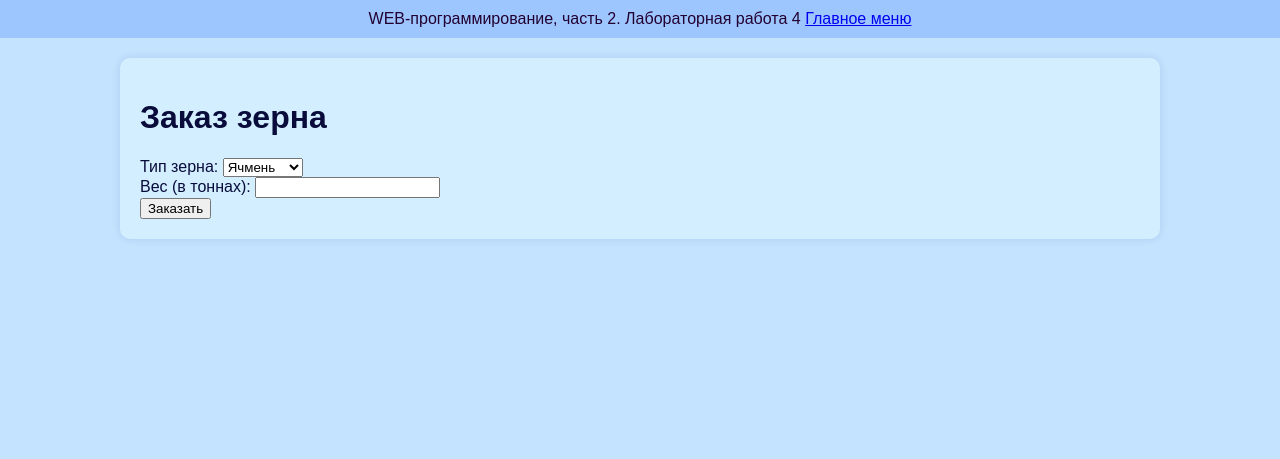
After one commit to krepuk/web-programming-labs-2, a Flask app: page /lab4/grain_order in a window 1280 px wide. The commit adds this page. Shown: the top 459 px of the page. Run offline with Flask 3, Linux system fonts and the light colour scheme.

Commit message:
заказ зерна

```diff
--- a/lab4.py
+++ b/lab4.py
@@ -170,7 +170,7 @@ def fridge():
             snowflakes = ''
         else:
             temperature = float(temperature)
-            snowflakes = ''  # Инициализация переменной snowflakes
+            snowflakes = ''
             if temperature < -12:
                 message = 'Не удалось установить температуру — слишком низкое значение'
             elif temperature > -1:
@@ -190,3 +190,51 @@ def fridge():
         return render_template('/lab4/fridge.html', message=message, snowflakes=snowflakes)
 
     return render_template('/lab4/fridge.html')
+
+
+@lab4.route('/lab4/grain_order', methods=['GET', 'POST'])
+def grain_order():
+    if request.method == 'POST':
+        grain_type = request.form.get('grain_type')
+        weight = request.form.get('weight')
+
+        if not weight:
+            error = 'Ошибка: не указан вес'
+            return render_template('/lab4/grain_order.html', error=error)
+
+        weight = float(weight)
+
+        if weight <= 0:
+            error = 'Ошибка: вес должен быть больше 0'
+            return render_template('/lab4/grain_order.html', error=error)
+
+        if weight > 500:
+            error = 'Ошибка: такого объёма сейчас нет в наличии'
+            return render_template('/lab4/grain_order.html', error=error)
+
+        prices = {
+            'ячмень': 12345,
+            'овёс': 8522,
+            'пшеница': 8722,
+            'рожь': 14111
+        }
+
+        price_per_ton = prices.get(grain_type)
+
+        if not price_per_ton:
+            error = 'Ошибка: неверный тип зерна'
+            return render_template('/lab4/grain_order.html', error=error)
+
+        total_cost = price_per_ton * weight
+
+        if weight > 50:
+            discount = total_cost * 0.1
+            total_cost -= discount
+            discount_message = f'Применена скидка за большой объём: {discount} руб'
+        else:
+            discount_message = ''
+
+        message = f'Заказ успешно сформирован. Вы заказали {grain_type}. Вес: {weight} т. Сумма к оплате: {total_cost} руб'
+        return render_template('/lab4/grain_order.html', message=message, discount_message=discount_message)
+
+    return render_template('/lab4/grain_order.html')
--- /dev/null
+++ b/templates/lab4/grain_order.html
@@ -0,0 +1,36 @@
+{% extends "base.html" %}
+
+{% block lab %}Лабораторная работа 4{% endblock %}
+
+{% block main %}
+    <h1>Заказ зерна</h1>
+    <form method="post">
+        <div>
+            <label for="grain_type">Тип зерна:</label>
+            <select id="grain_type" name="grain_type">
+                <option value="ячмень">Ячмень</option>
+                <option value="овёс">Овёс</option>
+                <option value="пшеница">Пшеница</option>
+                <option value="рожь">Рожь</option>
+            </select>
+        </div>
+        <div>
+            <label for="weight">Вес (в тоннах):</label>
+            <input type="number" id="weight" name="weight">
+        </div>
+        <div>
+            <button type="submit">Заказать</button>
+        </div>
+    </form>
+    <div>
+        {% if error %}
+            <p style="color: red;">{{ error }}</p>
+        {% endif %}
+        {% if message %}
+            <p>{{ message }}</p>
+            {% if discount_message %}
+                <p>{{ discount_message }}</p>
+            {% endif %}
+        {% endif %}
+    </div>
+{% endblock %}
--- a/templates/lab4/lab4.html
+++ b/templates/lab4/lab4.html
@@ -31,5 +31,8 @@
         <li>
             <a href="/lab4/fridge">Холодильник</a>
         </li>
+        <li>
+            <a href="/lab4/grain_order">Заказ зерна</a>
+        </li>
     </ol>
 {% endblock %}
--- a/templates/lab4/pow.html
+++ b/templates/lab4/pow.html
@@ -10,5 +10,5 @@
         {{ x1 }} ^ {{ x2 }} = {{ result }}
     {% endif %}
     <br>
-    <a href="{{ url_for('lab4.pow_form') }}">Вернуться к форме</a>
+    <a href="/lab4/pow-form">Вернуться к форме</a>
 {% endblock %}
```
